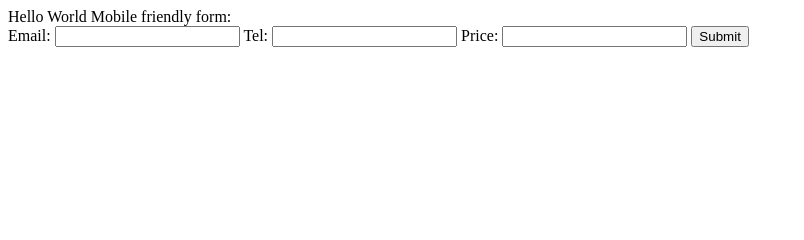
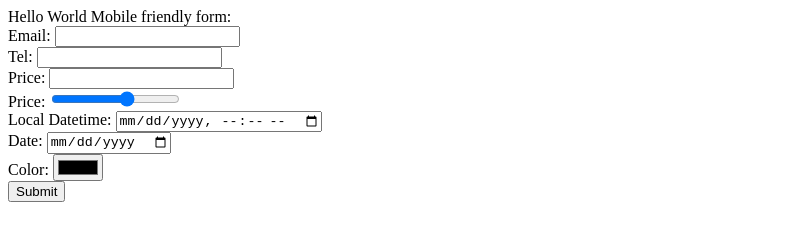
Before and after one commit to namansancheti/jsfoo-bot, a plain HTML site: page index.html in a window 1280 px wide. Shown: the whole page, without its empty margins (0-804 px from the left). Drawn offline with Linux system fonts and the light colour scheme.

Commit message:
Add price slider ; datetime-local ; date ; color

```diff
--- a/index.html
+++ b/index.html
@@ -8,12 +8,25 @@ Hello World
         <form id="mobile-form">
             <label for="email">Email: </label>
             <input type="email" id="email" name="email" required>
-
+            <br>
             <label for="tel">Tel: </label>
-            <input type="tel" id="tel" name="contact-number" required>
-
+            <input type="tel" id="tel" name="contactNumber" required>
+            <br>
             <label for="price">Price: </label>
-            <input type="number" id="price" name="price" required>
+            <input type="number" id="price" name="price">
+            <br>
+            <label for="price-slider">Price: </label>
+            <input type="range" min="0" max="10" name="price-slider" id="price-slider" step="2">
+            <br>
+            <label for="datetime-local">Local Datetime: </label>
+            <input type="datetime-local" id="datetime-local" name="datettime-local">
+            <br>
+            <label for="date">Date: </label>
+            <input type="date" id="date" name="date">
+            <br>
+            <label for="color">Color: </label>
+            <input type="color" id="color" name="color">
+            <br>
             <button type="submit">Submit</button>
         </form>
     <script>
```
